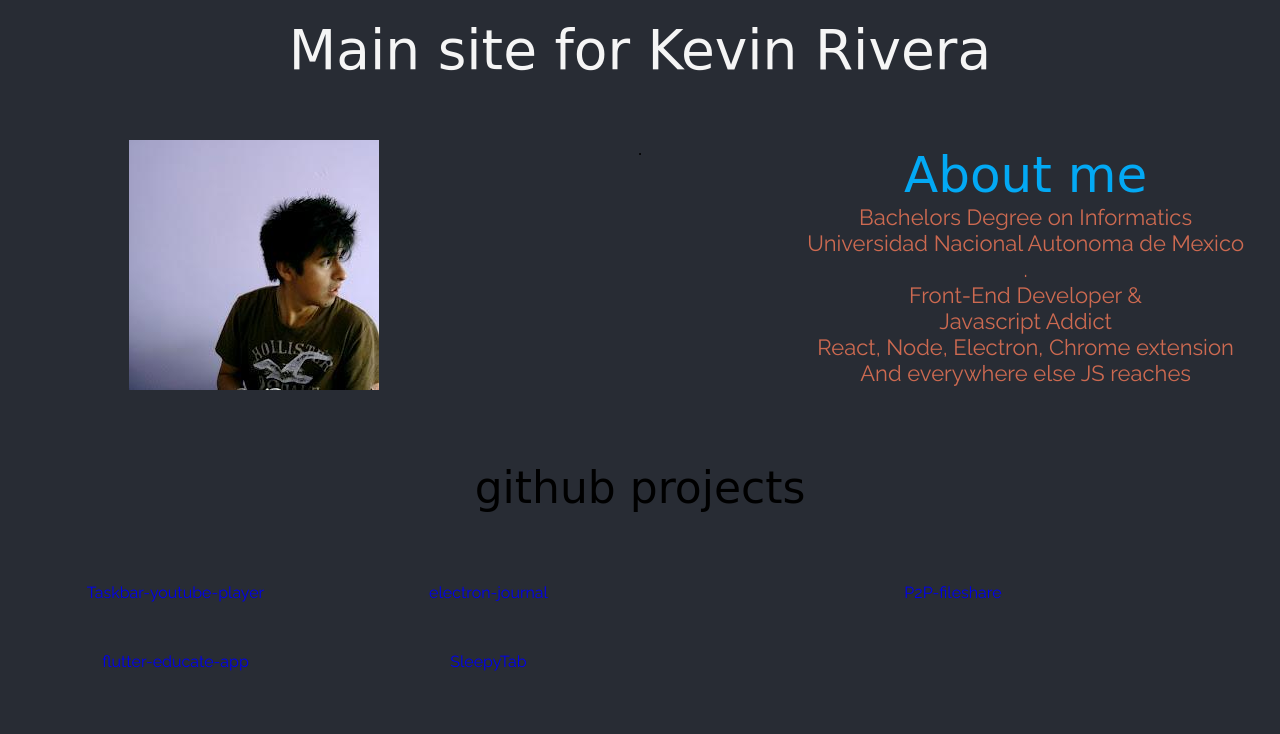
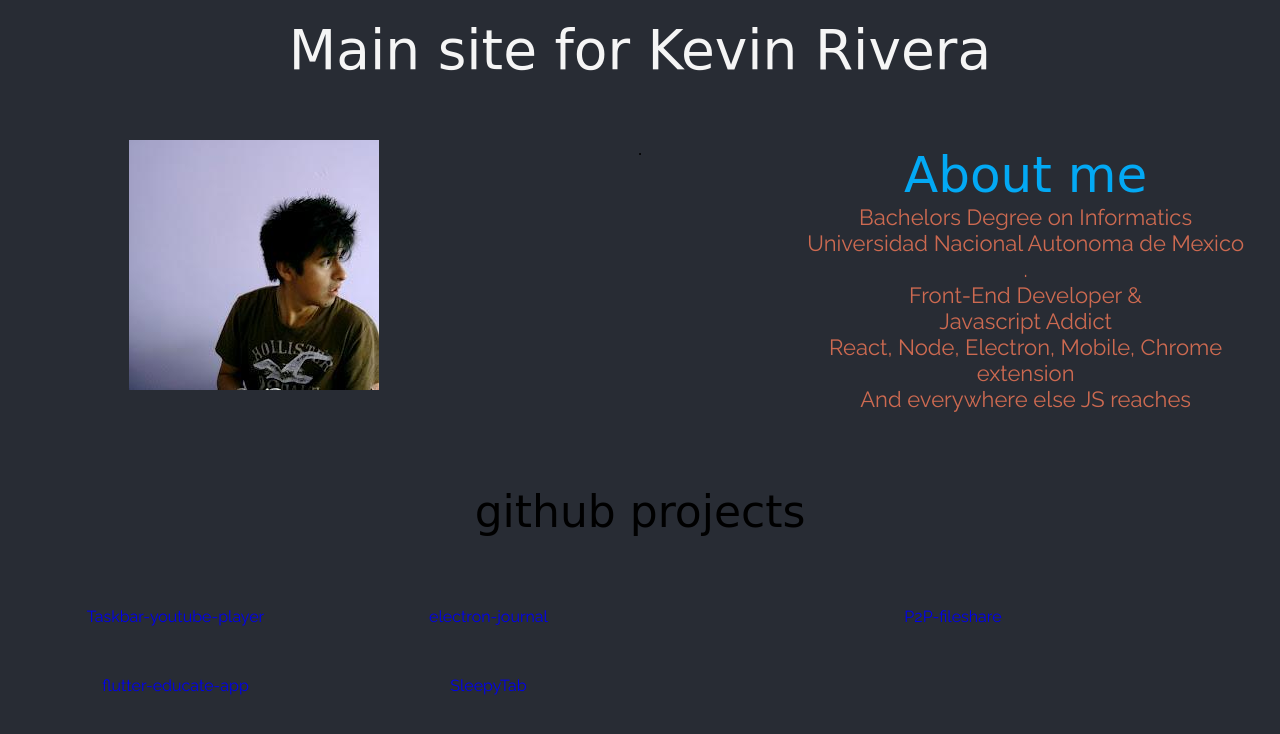
Before and after one commit to kevinmarathon2/kevinmarathon2.github.io, a website: page index.html in a window 1280 px wide. Drawn offline with Linux system fonts and the light colour scheme; a web font is replaced by a local one.

Commit message:
fix description

```diff
--- a/index.html
+++ b/index.html
@@ -25,7 +25,7 @@
                 <div>.</div>
                 <div>Front-End Developer &</div>
                 <div>Javascript Addict</div>
-                <div>React, Node, Electron, Chrome extension</div>
+                <div>React, Node, Electron, Mobile, Chrome extension</div>
                 <div>And everywhere else JS reaches</div>
             </div>
         </aside>
```
